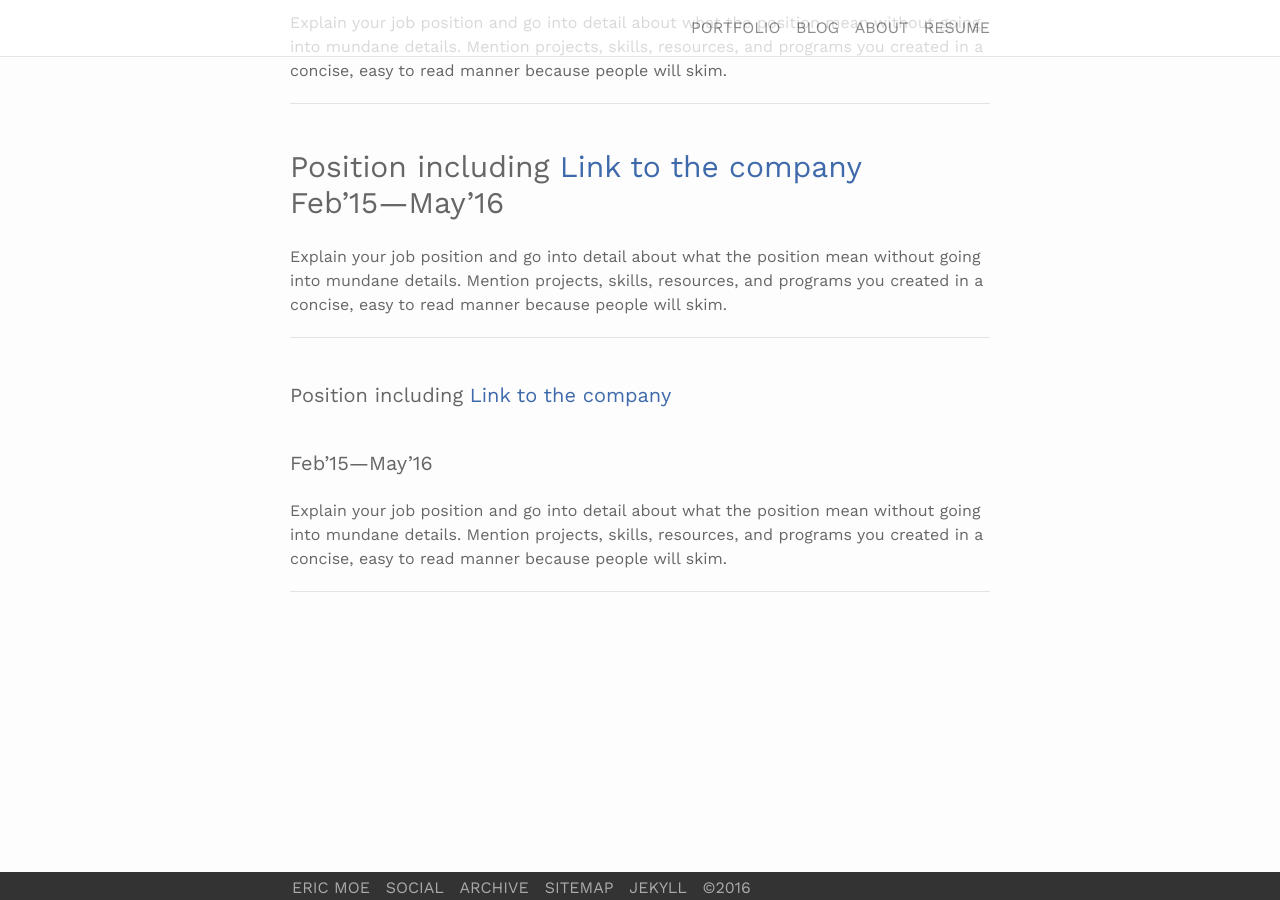
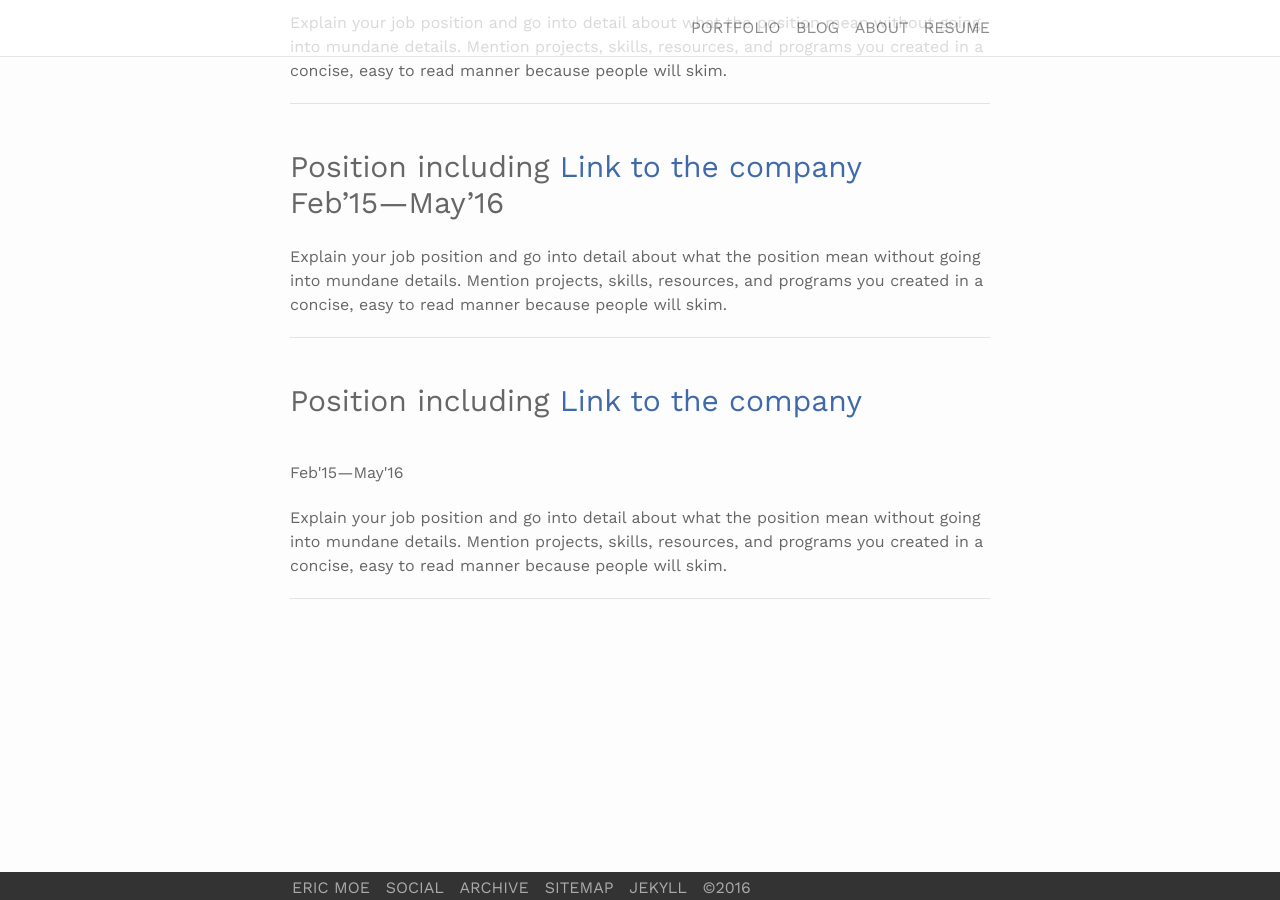
Before and after one commit to ericmoe/ericmoe.github.io, a Jekyll site: the page built from resume.md, in a window 1280 px wide and 900 px high, scrolled down 589 px. Built offline with Jekyll 4.4.1, drawn with Linux system fonts in a browser that asks for light colours; nearby versions of some CDN libraries.

```diff
--- a/resume.md
+++ b/resume.md
@@ -40,9 +40,9 @@ Explain your job position and go into detail about what the position mean withou
 <br/>
 
 
-#### Position including <a href="https://en.wikipedia.org/wiki/Link_(The_Legend_of_Zelda)" target="blank">Link to the company</a>
+<h3>Position including <a href="https://en.wikipedia.org/wiki/Link_(The_Legend_of_Zelda)" target="blank">Link to the company</a></h3>
 <br/>
-#### Feb'15—May'16
+<h5>Feb'15—May'16</h5>
 <br/>
 Explain your job position and go into detail about what the position mean without going into mundane details. Mention projects, skills, resources, and programs you created in a concise, easy to read manner because people will skim.
 <br/>
```
